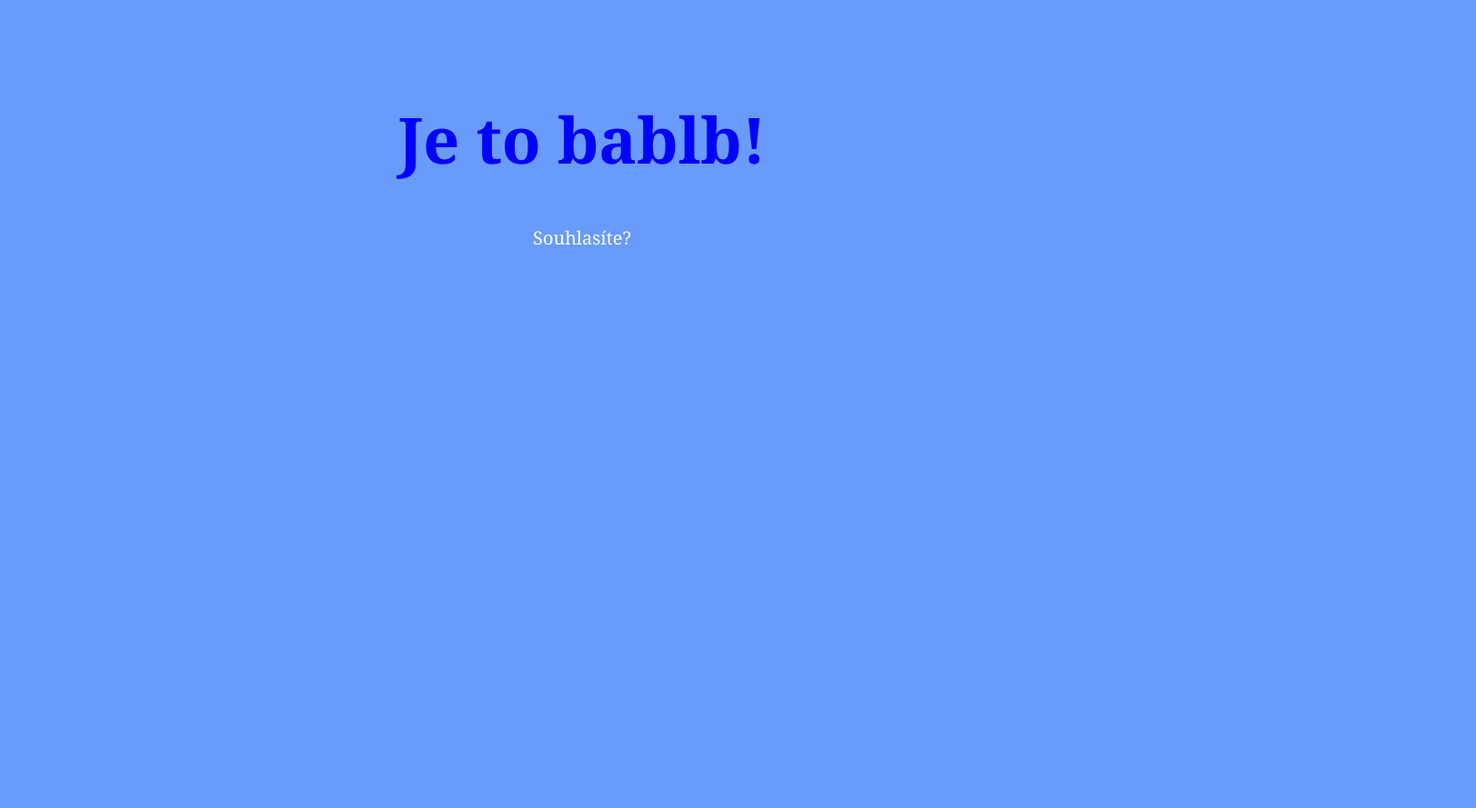
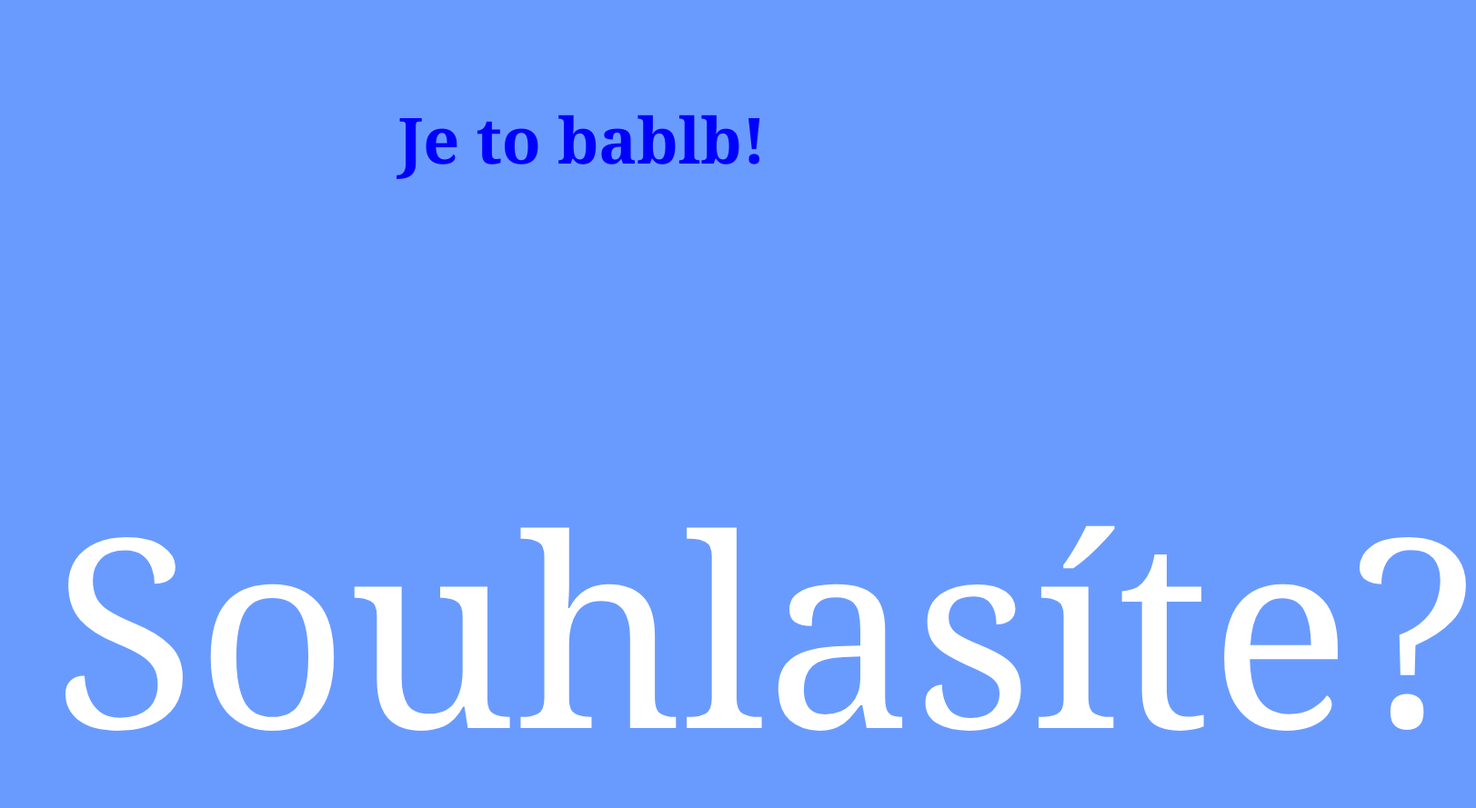
Before and after one commit to zuzanahessova/Pokus-o-webovku, a plain HTML site: page dalsi stranka.html in a window 1280 px wide. Shown: the top 889 px of the page at 91% size, 1623 px wide, since content can reach past the window. Before the commit the page ends 800 px from the top, so only its background shows below. Drawn offline with Linux system fonts and the light colour scheme.

Commit message:
Update style2.css

```diff
--- a/style2.css
+++ b/style2.css
@@ -15,7 +15,7 @@ h1 {
 /* Odstavec (p) bude bílý, aby byl čitelný na růžovém pozadí */
 p {
     color: white;
-    font-size: 20px;
+    font-size: 290px;
 }
 
 /* Přidání stylového tlačítka */
```
